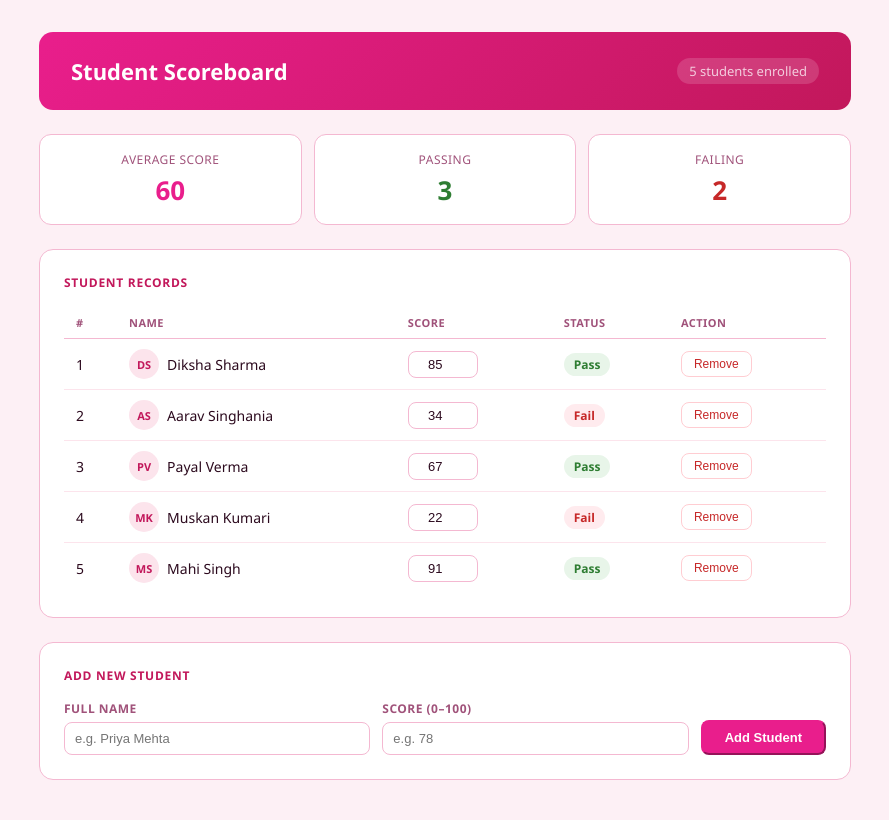
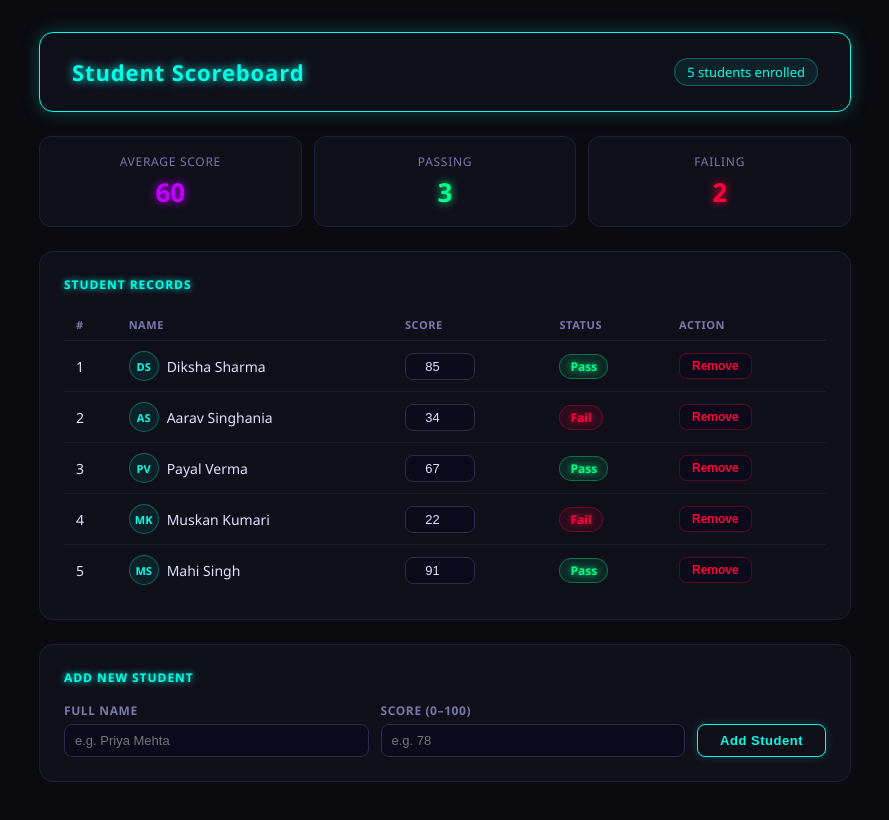
Before and after one commit to Mahicode0712/Student-ScoreBoard, a React (Vite) app in the folder scoreboard/: page / in a window 1280 px wide. Shown: the top 820 px of the page, without its empty margins (195-1084 px from the left). Built offline with nearby package versions, Linux system fonts and the light colour scheme.

Commit message:
second commit

```diff
--- a/scoreboard/src/App.css
+++ b/scoreboard/src/App.css
@@ -6,25 +6,30 @@
 
 /* Header */
 .header {
-  background: linear-gradient(135deg, #e91e8c, #c2185b);
+  background: #0f0f1a;
+  border: 1px solid #00ffe7;
   border-radius: 14px;
   padding: 1.5rem 2rem;
   margin-bottom: 1.5rem;
   display: flex;
   align-items: center;
   justify-content: space-between;
+  box-shadow: 0 0 18px rgba(0, 255, 231, 0.25);
 }
 
 .header h1 {
   font-size: 22px;
-  font-weight: 600;
-  color: #fff;
+  font-weight: 700;
+  color: #00ffe7;
+  text-shadow: 0 0 10px #00ffe7;
+  letter-spacing: 0.04em;
 }
 
 .header span {
   font-size: 13px;
-  color: rgba(255, 255, 255, 0.75);
-  background: rgba(255,255,255,0.15);
+  color: #00ffe7;
+  background: rgba(0, 255, 231, 0.08);
+  border: 1px solid rgba(0, 255, 231, 0.3);
   padding: 4px 12px;
   border-radius: 20px;
 }
@@ -38,8 +43,8 @@
 }
 
 .stat {
-  background: #fff;
-  border: 1px solid #f4b8d1;
+  background: #0f0f1a;
+  border: 1px solid #1e1e3a;
   border-radius: 12px;
   padding: 1rem;
   text-align: center;
@@ -47,25 +52,36 @@
 
 .stat-label {
   font-size: 12px;
-  color: #a0527a;
+  color: #7878aa;
   margin-bottom: 4px;
   text-transform: uppercase;
-  letter-spacing: 0.04em;
+  letter-spacing: 0.06em;
 }
 
 .stat-val {
   font-size: 26px;
-  font-weight: 600;
+  font-weight: 700;
 }
 
-.stat-val.avg { color: #e91e8c; }
-.stat-val.pass { color: #2e7d32; }
-.stat-val.fail { color: #c62828; }
+.stat-val.avg {
+  color: #bf00ff;
+  text-shadow: 0 0 8px #bf00ff;
+}
+
+.stat-val.pass {
+  color: #00ff88;
+  text-shadow: 0 0 8px #00ff88;
+}
+
+.stat-val.fail {
+  color: #ff003c;
+  text-shadow: 0 0 8px #ff003c;
+}
 
 /* Card */
 .card {
-  background: #fff;
-  border: 1px solid #f4b8d1;
+  background: #0f0f1a;
+  border: 1px solid #1e1e3a;
   border-radius: 14px;
   padding: 1.5rem;
   margin-bottom: 1.5rem;
@@ -73,11 +89,12 @@
 
 .card-title {
   font-size: 12px;
-  font-weight: 600;
-  color: #c2185b;
+  font-weight: 700;
+  color: #00ffe7;
   text-transform: uppercase;
-  letter-spacing: 0.06em;
+  letter-spacing: 0.08em;
   margin-bottom: 1rem;
+  text-shadow: 0 0 6px #00ffe7;
 }
 
 /* Table */
@@ -92,14 +109,14 @@ thead th {
   padding: 8px 12px;
   font-size: 11px;
   font-weight: 600;
-  color: #a0527a;
-  border-bottom: 1px solid #f4b8d1;
+  color: #7878aa;
+  border-bottom: 1px solid #1e1e3a;
   text-transform: uppercase;
-  letter-spacing: 0.04em;
+  letter-spacing: 0.05em;
 }
 
 tbody tr {
-  border-bottom: 1px solid #fce4ec;
+  border-bottom: 1px solid #1a1a2e;
   transition: background 0.15s;
 }
 
@@ -108,12 +125,12 @@ tbody tr:last-child {
 }
 
 tbody tr:hover {
-  background: #fdf0f5;
+  background: #13132a;
 }
 
 td {
   padding: 10px 12px;
-  color: #2c0a1e;
+  color: #e0e0ff;
 }
 
 /* Avatar */
@@ -121,13 +138,14 @@ td {
   width: 30px;
   height: 30px;
   border-radius: 50%;
-  background: #fce4ec;
-  color: #c2185b;
+  background: rgba(0, 255, 231, 0.08);
+  border: 1px solid rgba(0, 255, 231, 0.3);
+  color: #00ffe7;
   display: inline-flex;
   align-items: center;
   justify-content: center;
   font-size: 11px;
-  font-weight: 600;
+  font-weight: 700;
 }
 
 /* Badge */
@@ -136,79 +154,91 @@ td {
   padding: 3px 10px;
   border-radius: 20px;
   font-size: 12px;
-  font-weight: 600;
+  font-weight: 700;
 }
 
 .badge-pass {
-  background: #e8f5e9;
-  color: #2e7d32;
+  background: rgba(0, 255, 136, 0.1);
+  color: #00ff88;
+  border: 1px solid rgba(0, 255, 136, 0.35);
+  text-shadow: 0 0 6px #00ff88;
 }
 
 .badge-fail {
-  background: #ffebee;
-  color: #c62828;
+  background: rgba(255, 0, 60, 0.1);
+  color: #ff003c;
+  border: 1px solid rgba(255, 0, 60, 0.35);
+  text-shadow: 0 0 6px #ff003c;
 }
 
 /* Score input */
 .score-input {
   width: 70px;
   padding: 5px 8px;
-  border: 1px solid #f4b8d1;
+  border: 1px solid #2a2a4a;
   border-radius: 8px;
   font-size: 13px;
-  color: #2c0a1e;
-  background: #fff;
+  color: #e0e0ff;
+  background: #0a0a1a;
   text-align: center;
   outline: none;
-  transition: border 0.2s;
+  transition: border 0.2s, box-shadow 0.2s;
 }
 
 .score-input:focus {
-  border-color: #e91e8c;
-  box-shadow: 0 0 0 3px rgba(233, 30, 140, 0.12);
+  border-color: #00ffe7;
+  box-shadow: 0 0 8px rgba(0, 255, 231, 0.3);
 }
 
 /* Buttons */
 .btn {
   padding: 5px 12px;
-  border: 1px solid #f4b8d1;
+  border: 1px solid #2a2a4a;
   border-radius: 8px;
   font-size: 12px;
-  font-weight: 500;
+  font-weight: 600;
   cursor: pointer;
-  background: #fff;
-  color: #c2185b;
-  transition: background 0.15s;
+  background: #0a0a1a;
+  color: #e0e0ff;
+  transition: all 0.15s;
 }
 
 .btn:hover {
-  background: #fce4ec;
+  border-color: #00ffe7;
+  color: #00ffe7;
+  box-shadow: 0 0 8px rgba(0, 255, 231, 0.2);
 }
 
 .btn-del {
-  color: #c62828;
-  border-color: #ffcdd2;
+  color: #ff003c;
+  border-color: rgba(255, 0, 60, 0.3);
 }
 
 .btn-del:hover {
-  background: #ffebee;
+  background: rgba(255, 0, 60, 0.08);
+  border-color: #ff003c;
+  box-shadow: 0 0 8px rgba(255, 0, 60, 0.25);
 }
 
 .btn-submit {
-  background: #e91e8c;
-  color: #fff;
-  border-color: #e91e8c;
+  background: transparent;
+  color: #00ffe7;
+  border: 1px solid #00ffe7;
   padding: 8px 22px;
   font-size: 13px;
   border-radius: 8px;
   cursor: pointer;
-  font-weight: 600;
-  transition: background 0.15s;
+  font-weight: 700;
+  letter-spacing: 0.04em;
+  transition: all 0.2s;
+  box-shadow: 0 0 10px rgba(0, 255, 231, 0.2);
   align-self: flex-end;
 }
 
 .btn-submit:hover {
-  background: #c2185b;
+  background: #00ffe7;
+  color: #0a0a0f;
+  box-shadow: 0 0 18px rgba(0, 255, 231, 0.5);
 }
 
 /* Form */
@@ -228,29 +258,30 @@ td {
 .form-group label {
   font-size: 12px;
   font-weight: 600;
-  color: #a0527a;
+  color: #7878aa;
   text-transform: uppercase;
-  letter-spacing: 0.04em;
+  letter-spacing: 0.05em;
 }
 
 .form-group input {
   padding: 8px 10px;
-  border: 1px solid #f4b8d1;
+  border: 1px solid #2a2a4a;
   border-radius: 8px;
   font-size: 13px;
-  color: #2c0a1e;
-  background: #fff;
+  color: #e0e0ff;
+  background: #0a0a1a;
   outline: none;
-  transition: border 0.2s;
+  transition: border 0.2s, box-shadow 0.2s;
 }
 
 .form-group input:focus {
-  border-color: #e91e8c;
-  box-shadow: 0 0 0 3px rgba(233, 30, 140, 0.12);
+  border-color: #00ffe7;
+  box-shadow: 0 0 8px rgba(0, 255, 231, 0.25);
 }
 
 .form-error {
-  color: #c62828;
+  color: #ff003c;
   font-size: 12px;
   margin-top: 8px;
+  text-shadow: 0 0 6px #ff003c;
 }
--- a/scoreboard/src/index.css
+++ b/scoreboard/src/index.css
@@ -6,6 +6,6 @@
 
 body {
   font-family: 'Segoe UI', sans-serif;
-  background-color: #fdf0f5;
-  color: #2c0a1e;
+  background-color: #0a0a0f;
+  color: #e0e0ff;
 }
```
Also changed, not shown: 1 other file (tests, documents, lock files or other folders).
